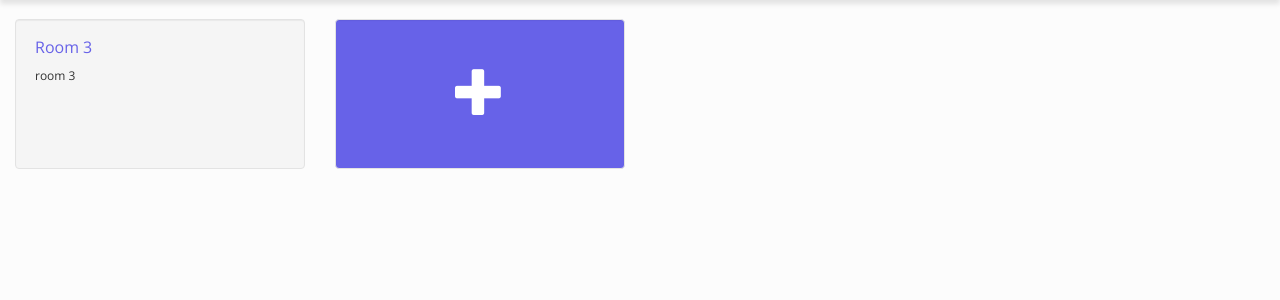
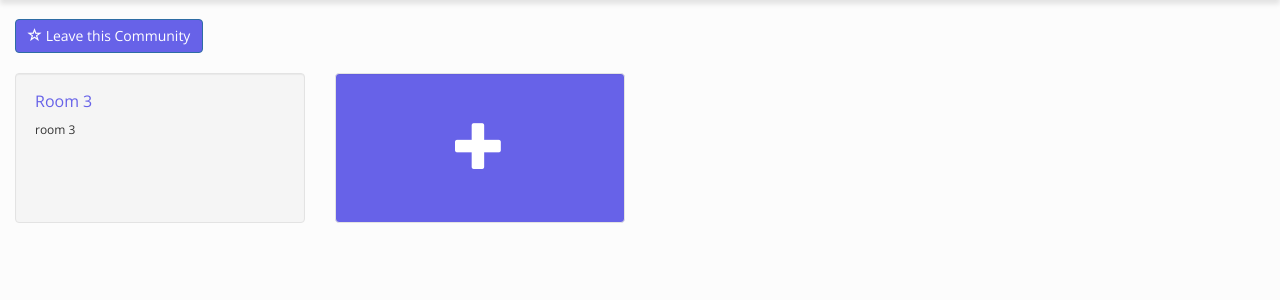
Before and after one commit to fredley/trienne, a Django app: page /org/public/ in a window 1280 px wide. Shown: the part 51-351 px from the top of the page. Run offline with Django 3.2, Linux system fonts and the light colour scheme; a user stored in the database is signed in; data comes from the database, SQL or seed files in the repository; style sheets or scripts are compiled from the project's sources; parts of the project's set-up code (start-up, migrations or seed data) failed here and were passed over; some libraries are stand-ins or nearby versions.

Commit message:
Join/Follow orgs

```diff
--- a/lanes/models.py
+++ b/lanes/models.py
@@ -71,6 +71,12 @@ class User(AbstractUser):
 
   def is_admin(self, org):
     return self in org.admins.all()
+
+  def is_member(self, org):
+    return org in self.organisations.all()
+
+  def is_subscribed(self, org):
+    return org in self.subscribed.all()
 
   def can_view(self, room):
     return room.organisation in self.organisations.all() or \
--- a/lanes/templates/orgs.html
+++ b/lanes/templates/orgs.html
@@ -29,9 +29,9 @@ $(document).ready(function(){
 
   var hash = window.location.hash.substring(1);
   var spin = 0;
-  if(hash !== "" && ["mine","all","watched"].indexOf(hash) >= 0){
+  if (hash !== "" && ["mine","all","watched"].indexOf(hash) >= 0) {
     setTab(hash);
-  }else{
+  } else {
     setTab('mine');
   }
 
@@ -43,7 +43,7 @@ $(document).ready(function(){
     updateContent(url);
   }
 
-  $('#org-selection a').click(function (e) {
+  $('#org-selection li a').click(function (e) {
     e.preventDefault();
     if($(this).parent().hasClass('active')){
       return;
--- a/lanes/templates/rooms.html
+++ b/lanes/templates/rooms.html
@@ -8,6 +8,23 @@
 
 {% block main_content %}
 <div class="container-fluid">
+  <div id="org-actions">
+    <button style="display:none;" id="btn-join" type="button" data-url="join" data-action="join" class="action btn btn-primary">
+      <i class="glyphicon glyphicon-star"></i> Join this Community
+    </button>
+    <button style="display:none;" id="btn-apply" type="button" data-url="apply" class="action btn btn-default">
+      <i class="glyphicon glyphicon-star"></i> Apply to join this Community
+    </button>
+    <button style="display:none;" id="btn-leave" type="button" data-url="join" data-action="leave" class="action btn btn-primary">
+      <i class="glyphicon glyphicon-star-empty"></i> Leave this Community
+    </button>
+    <button style="display:none;" id="btn-follow" type="button" data-url="follow" data-action="follow" class="action btn btn-primary">
+      <i class="glyphicon glyphicon-eye-open"></i> Follow this Community
+    </button>
+    <button style="display:none;" id="btn-unfollow" type="button" data-url="follow" data-action="unfollow" class="action btn btn-primary">
+      <i class="glyphicon glyphicon-eye-close"></i> Unfollow this Community
+    </button>
+  </div>
   <div class="row" id="rooms">
     {% for room in rooms %}
       <div class="col-sm-3">
@@ -25,8 +42,68 @@
       </div>
     {% endif %}
     {% if rooms.count == 0 and not is_admin %}
-      <p class="alert alert-info">This community has no boards yet :(</p>
+      <div class="col-xs-12"><p class="alert alert-info">This community has no boards yet :(</p></div>
     {% endif %}
   </div>
 </div>
 {% endblock main_content %}
+
+{% block script_panel %}
+<script type="text/javascript">
+$(document).ready(function(){
+  {% if is_member %}
+      $('#btn-leave').show();
+  {% elif is_follower %}
+    {% if org.privacy == org.PRIVACY_OPEN %}
+      $('#btn-join').show();
+    {% elif org.privacy == org.PRIVACY_APPLY %}
+      $('#btn-apply').show();
+    {% endif %}
+      $('#btn-unfollow').show();
+  {% else %}
+    {% if org.privacy == org.PRIVACY_OPEN %}
+      $('#btn-join').show();
+    {% elif org.privacy == org.PRIVACY_APPLY %}
+      $('#btn-apply').show();
+    {% endif %}
+    $('#btn-follow').show();
+  {% endif %}
+  $('.action').on('click',function(){
+    var action = $(this).attr('data-action');
+    data = {};
+    if(action){
+      data.action = action;
+    }
+    $.ajax({
+      method:'post',
+      url:'/org/{{ org.slug }}/' + $(this).attr('data-url') + '/',
+      data:data,
+      success:function(data){
+        console.log(data);
+        switch(data){
+          case 'followed':
+            $("#btn-follow").hide();
+            $("#btn-unfollow").show();
+            break;
+          case 'unfollowed':
+            $("#btn-follow").show();
+            $("#btn-unfollow").hide();
+            break;
+          case 'joined':
+            $("#btn-leave").show();
+            $("#btn-join").hide();
+            $("#btn-unfollow").hide();
+            $("#btn-follow").hide();
+            break;
+          case 'left':
+            $("#btn-join").show();
+            $("#btn-follow").show();
+            $("#btn-leave").hide();
+            break;
+        }
+      }
+    });
+  });
+});
+</script>
+{% endblock %}
--- a/lanes/urls.py
+++ b/lanes/urls.py
@@ -22,6 +22,9 @@ urlpatterns = [
     url(r'^org/(?P<slug>[\w-]+)/$', RoomsView.as_view(), name='org'),
     url(r'^org/(?P<slug>[\w-]+)/manage/$', OrgManagementView.as_view(), name='manage_org'),
     url(r'^org/(?P<slug>[\w-]+)/add_room/$', RoomAddView.as_view(), name='add_room'),
+    url(r'^org/(?P<slug>[\w-]+)/join/$', OrgJoinView.as_view()),
+    url(r'^org/(?P<slug>[\w-]+)/apply/$', OrgApplyView.as_view()),
+    url(r'^org/(?P<slug>[\w-]+)/follow/$', OrgWatchView.as_view()),
     url(r'^room/(?P<room_id>\d+)/$', RoomView.as_view(), name='room'),
     url(r'^room/(?P<room_id>\d+)/post/$', RoomMessageView.as_view(), name='room_post'),
     url(r'^room/(?P<room_id>\d+)/pin/$', RoomPinView.as_view(), name='room_pin'),
--- a/lanes/views.py
+++ b/lanes/views.py
@@ -392,7 +392,10 @@ class OrgMixin(LoginRequiredMixin):
 
   def get_context_data(self, **kwargs):
     context = super(OrgMixin, self).get_context_data(**kwargs)
-    context.update(org=self.org, is_admin=self.request.user.is_admin(self.org))
+    context.update(org=self.org,
+                   is_admin=self.request.user.is_admin(self.org),
+                   is_member=self.org in self.request.user.organisations.all(),
+                   is_follower=self.org in self.request.user.subscribed.all())
     return context
 
 
@@ -450,6 +453,58 @@ class OrgCreateView(LoginRequiredMixin, CreateView):
     return reverse('org',kwargs={'slug': self.object.slug })
 
 
+class OrgJoinView(OrgMixin, AjaxResponseMixin, View):
+
+  def post(self, request, *args, **kwargs):
+    org = self.org
+    action = request.POST.get('action')
+    result = 'error'
+    if action == 'join':
+      if org.privacy == Organisation.PRIVACY_OPEN and not request.user.is_member(org):
+        OrgMembership(user=request.user, organisation=org).save()
+        if request.user.is_subscribed(org):
+          request.user.subscribed.remove(org)
+        result = 'joined'
+      else:
+        raise PermissionDenied
+    elif action == 'leave' and request.user.is_member(org):
+      OrgMembership.objects.get(user=request.user, organisation=org).delete()
+      if request.user in org.admins.all():
+        org.admins.remove(request.user)
+      result = 'left'
+    else:
+      raise PermissionDenied
+    return HttpResponse(result)
+
+
+class OrgApplyView(OrgMixin, AjaxResponseMixin, View):
+
+  def post(self, request, *args, **kwargs):
+    org = self.org
+    # TODO
+    return HttpResponse('OK')
+
+
+class OrgWatchView(OrgMixin, AjaxResponseMixin, View):
+
+  def post(self, request, *args, **kwargs):
+    org = self.org
+    action = request.POST.get('action')
+    result = 'error'
+    if action == 'follow':
+      if not request.user.is_subscribed(org):
+        request.user.subscribed.add(org)
+        result = 'followed'
+      else:
+        raise PermissionDenied
+    elif action == 'unfollow' and request.user.is_subscribed(org):
+      request.user.subscribed.remove(org)
+      result = 'unfollowed'
+    else:
+      raise PermissionDenied
+    return HttpResponse(result)
+
+
 class UserProfileView(DetailView):
   model = User
   pk_url_kwarg = 'user_id'
--- a/static/css/chat.scss
+++ b/static/css/chat.scss
@@ -19,6 +19,12 @@ a{
   color:$themeColor2;
   &:hover, &:focus, &:active{
     color:lighten($themeColor2,10%);
+  }
+}
+.btn-primary{
+  background: $themeColor2;
+  &:hover, &:active, &:focus{
+    background: lighten($themeColor2,10%);
   }
 }
 header.navbar{
@@ -467,3 +473,11 @@ pre {
     }
   }
 }
+
+#org-actions{
+  margin-bottom: 20px;
+
+  .btn{
+    display: none;
+  }
+}
```
